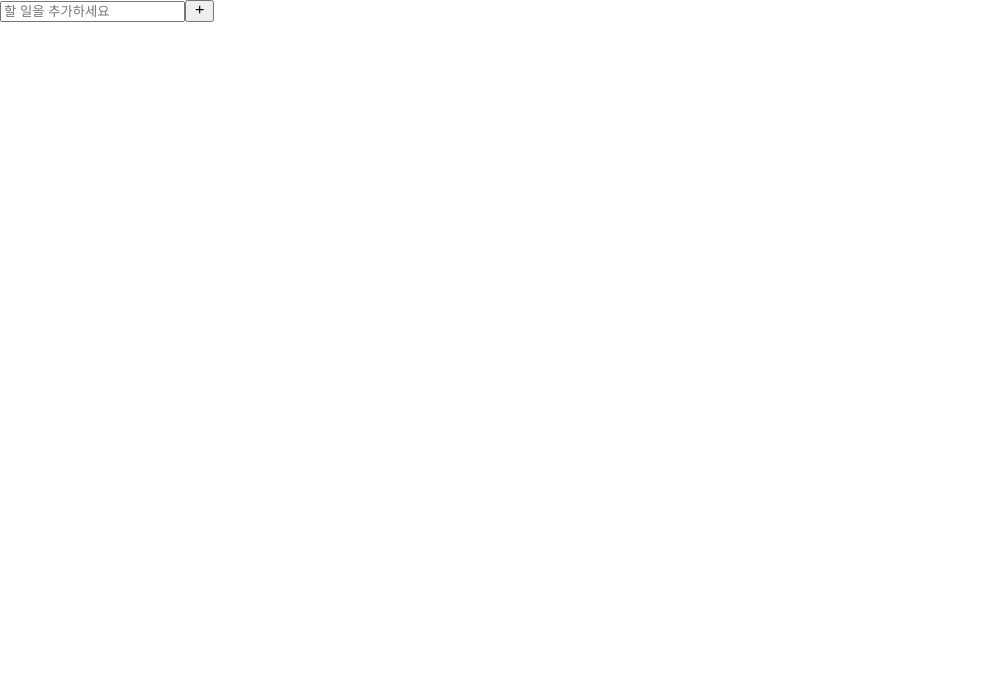
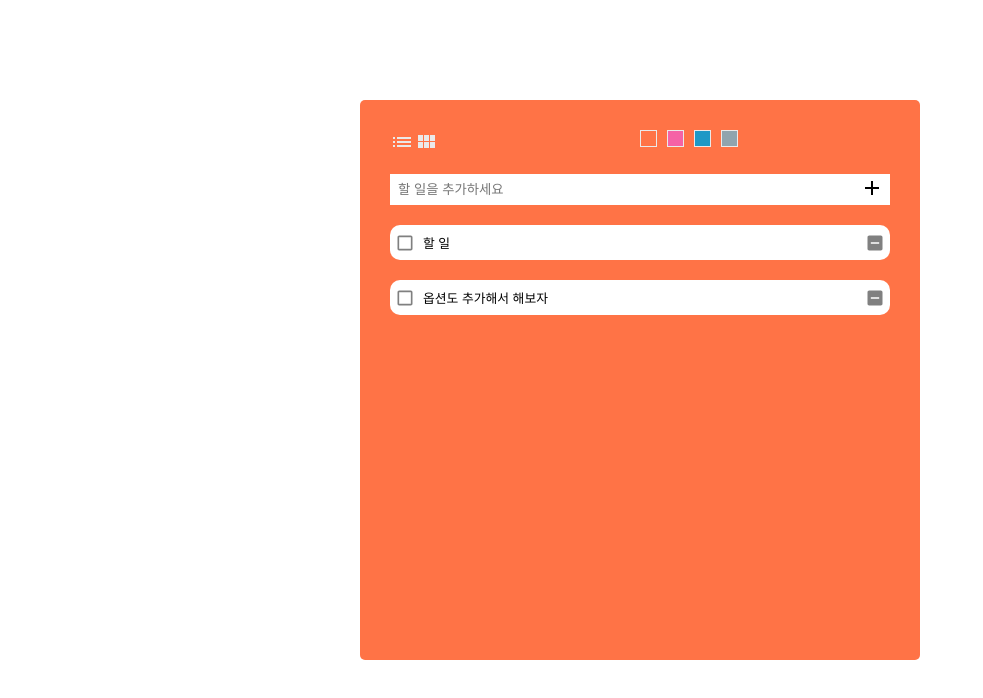
Before and after one commit to Sedies/React-Practice, a React (Create React App) app in the folder toy-todo/: page / in a window 1280 px wide. Shown: the top 698 px of the page, without its empty margins (0-983 px from the left). Built offline with nearby package versions, Linux system fonts and the light colour scheme.

Commit message:
옵션버튼(레이아웃/컬러)추가, 스타일 추가(기본형)

```diff
--- a/toy-todo/package.json
+++ b/toy-todo/package.json
@@ -3,6 +3,7 @@
   "version": "0.1.0",
   "private": true,
   "dependencies": {
+    "eslint-plugin-react-hooks": "^2.1.2",
     "react": "^16.10.2",
     "react-dom": "^16.10.2",
     "react-icons": "^3.7.0",
--- a/toy-todo/src/App.js
+++ b/toy-todo/src/App.js
@@ -1,13 +1,102 @@
-import React from 'react';
+import React, { useState, useCallback, useEffect } from 'react';
 import TodoTemplate from './components/TodoTemplate';
 import TodoInput from './components/TodoInput';
+import TodoOption from './components/TodoOption';
+import TodoList from './components/TodoList';
 
-function App() {
+const App = () => {
+  const [todos, setTodos] = useState([
+    {
+      num: 1,
+      text: '할 일',
+      checked: false,
+    },
+    {
+      num: 2,
+      text: '옵션도 추가해서 해보자',
+      checked: false,
+    },
+  ]);
+
+  const [colors, setColors] = useState([
+    {
+      num: 1,
+      id: 'background-orange',
+      background: '#ff7346',
+      checked: true,
+    },
+    {
+      num: 2,
+      id: 'background-pink',
+      background: '#f562a6',
+      checked: false,
+    },
+    {
+      num: 3,
+      id: 'background-blue',
+      background: '#1e98c6',
+      checked: false,
+    },
+    {
+      num: 4,
+      id: 'background-gray',
+      background: '#90a4ae',
+      checked: false,
+    },
+  ]);
+
+  const onColorChecked = useCallback(
+    num => {
+      setColors(
+        colors.map(color =>
+          color.num === num
+            ? { ...color, checked: true }
+            : { ...color, checked: false },
+        ),
+      );
+    },
+    [colors],
+  );
+
+  const onInsert = useCallback(
+    text => {
+      setTodos(() => [
+        ...todos,
+        {
+          num: Date.now(),
+          text,
+          checked: false,
+        },
+      ]);
+    },
+    [todos],
+  );
+
+  const onRemove = useCallback(
+    num => {
+      setTodos(todos.filter(todo => todo.num !== num));
+    },
+    [todos],
+  );
+
+  const onToggle = useCallback(
+    num => {
+      setTodos(
+        todos.map(todo =>
+          todo.num === num ? { ...todo, checked: !todo.checked } : todo,
+        ),
+      );
+    },
+    [todos],
+  );
+
   return (
-    <TodoTemplate>
-      <TodoInput />
+    <TodoTemplate colors={colors}>
+      <TodoOption colors={colors} onColorChecked={onColorChecked} />
+      <TodoInput onInsert={onInsert} />
+      <TodoList todos={todos} onRemove={onRemove} onToggle={onToggle} />
     </TodoTemplate>
   );
-}
+};
 
 export default App;
--- a/toy-todo/src/components/TodoInput.js
+++ b/toy-todo/src/components/TodoInput.js
@@ -2,17 +2,42 @@ import React, { useState, useCallback } from 'react';
 import styled from 'styled-components';
 import { MdAdd } from 'react-icons/md';
 
-const Button = styled.button``;
+const Form = styled.form`
+  display: flex;
+  & input {
+    display: flex;
+    flex: 1;
+    box-sizing: border-box;
+    padding: 0.5rem;
+    border: 0 none;
+  }
+`;
 
-const TodoInput = () => {
+const Button = styled.button`
+  background: #fff;
+  border: 0 none;
+  font-size: 1.5rem;
+  line-height: 1;
+`;
+
+const TodoInput = ({ onInsert }) => {
   const [value, setValue] = useState('');
 
   const onChange = useCallback(e => {
     setValue(e.target.value);
   }, []);
 
+  const onSubmit = useCallback(
+    e => {
+      onInsert(value);
+      setValue('');
+      e.preventDefault();
+    },
+    [onInsert, value],
+  );
+
   return (
-    <div>
+    <Form onSubmit={onSubmit}>
       <input
         placeholder="할 일을 추가하세요"
         value={value}
@@ -21,7 +46,7 @@ const TodoInput = () => {
       <Button>
         <MdAdd />
       </Button>
-    </div>
+    </Form>
   );
 };
 
--- a/toy-todo/src/components/TodoList.js
+++ b/toy-todo/src/components/TodoList.js
@@ -0,0 +1,22 @@
+import React from 'react';
+import styled from 'styled-components';
+import TodoListItem from './TodoListItem';
+
+const Todolist = styled.div``;
+
+const TodoList = ({ todos, onRemove, onToggle }) => {
+  return (
+    <Todolist>
+      {todos.map(todo => (
+        <TodoListItem
+          todo={todo}
+          key={todo.num}
+          onRemove={onRemove}
+          onToggle={onToggle}
+        />
+      ))}
+    </Todolist>
+  );
+};
+
+export default TodoList;
--- a/toy-todo/src/components/TodoListItem.js
+++ b/toy-todo/src/components/TodoListItem.js
@@ -0,0 +1,75 @@
+import React from 'react';
+import styled, { css } from 'styled-components';
+import {
+  MdIndeterminateCheckBox,
+  MdCheckBox,
+  MdCheckBoxOutlineBlank,
+} from 'react-icons/md';
+
+const Todolistitem = styled.div`
+  display: flex;
+  background: #fff;
+  border-radius: 10px;
+  height: 35px;
+  margin-top: 20px;
+  padding: 0 5px;
+  .checkBox {
+    align-items: center;
+    display: flex;
+    flex: 1;
+
+    svg {
+      cursor: pointer;
+      color: gray;
+      font-size: 1.25rem;
+      &:hover {
+        color: #4dd0e1;
+      }
+    }
+    p {
+      flex: 1;
+      margin-left: 0.5rem;
+      font-size: 0.8rem;
+    }
+  }
+  ${props =>
+    props.checked &&
+    css`
+      .checkBox {
+        svg {
+          color: #4dd0e1;
+        }
+        p {
+          color: gray;
+          text-decoration: line-through;
+        }
+      }
+    `}
+  .remove {
+    display: flex;
+    font-size: 1.25rem;
+    align-items: center;
+    color: gray;
+    cursor: pointer;
+    &:hover {
+      color: tomato;
+    }
+  }
+`;
+
+const TodoListItem = ({ todo, onRemove, onToggle }) => {
+  const { num, text, checked } = todo;
+  return (
+    <Todolistitem checked={checked}>
+      <div className="checkBox" onClick={() => onToggle(num)}>
+        {checked ? <MdCheckBox /> : <MdCheckBoxOutlineBlank />}
+        <p>{text}</p>
+      </div>
+      <div className="remove" onClick={() => onRemove(num)}>
+        <MdIndeterminateCheckBox />
+      </div>
+    </Todolistitem>
+  );
+};
+
+export default TodoListItem;
--- a/toy-todo/src/components/TodoOption.js
+++ b/toy-todo/src/components/TodoOption.js
@@ -0,0 +1,91 @@
+import React from 'react';
+import styled from 'styled-components';
+import { MdList, MdViewModule } from 'react-icons/md';
+
+const OptionWrap = styled.div`
+  transition: ease-in backgournd 0.4s;
+  margin-bottom: 1.5rem;
+  display: flex;
+  > div {
+    flex: 1;
+    align-items: center;
+    width: 50%;
+    height: 20px;
+  }
+  &:after {
+    content: '';
+    display: block;
+    clear: both;
+  }
+  & input {
+    display: none;
+  }
+`;
+
+const LayoutBtn = styled.div`
+  > label {
+    svg {
+      font-size: 1.5rem;
+      color: #ebe9e9;
+    }
+  }
+  > label:hover {
+    cursor: pointer;
+    svg {
+      color: #fff;
+    }
+  }
+`;
+const BackgroundColorBtn = styled.div`
+  margin-left: auto;
+`;
+const Colors = styled.label`
+  display: inline-block;
+  width: 15px;
+  height: 15px;
+  border: 1px solid #ebe9e9;
+  cursor: pointer;
+  &:hover {
+    border-color: #fff;
+  }
+  & ~ & {
+    margin-left: 10px;
+  }
+`;
+
+const TodoOption = ({ colors, onColorChecked }) => {
+  return (
+    <OptionWrap>
+      <LayoutBtn>
+        <input type="radio" name="btn-layout" id="radio-list" checked />
+        <label for="radio-list">
+          <MdList />
+        </label>
+        <input type="radio" name="btn-layout" id="radio-card" />
+        <label for="radio-card">
+          <MdViewModule />
+        </label>
+      </LayoutBtn>
+      <BackgroundColorBtn>
+        {colors.map(color => (
+          <>
+            <input
+              type="radio"
+              name="bg"
+              id={color.id}
+              checked={color.checked}
+              onClick={() => onColorChecked(color.num)}
+            />
+            <Colors
+              for={color.id}
+              style={{ background: color.background }}
+              key={color.num}
+            />
+          </>
+        ))}
+      </BackgroundColorBtn>
+    </OptionWrap>
+  );
+};
+
+export default TodoOption;
--- a/toy-todo/src/components/TodoTemplate.js
+++ b/toy-todo/src/components/TodoTemplate.js
@@ -1,7 +1,23 @@
 import React from 'react';
+import styled, { css } from 'styled-components';
 
-const TodoTemplate = ({ children }) => {
-  return <div>{children}</div>;
+const Template = styled.div`
+  width: 500px;
+  min-height: 500px;
+  margin: 100px auto;
+  padding: 30px;
+  border-radius: 5px;
+`;
+
+const TodoTemplate = ({ children, colors }) => {
+  const getChecked = colors => {
+    const chk = colors.filter(num => num.checked === true);
+    return chk[0].background;
+  };
+
+  return (
+    <Template style={{ background: getChecked(colors) }}>{children}</Template>
+  );
 };
 
 export default TodoTemplate;
```
Also changed, not shown: 1 other file (tests, documents, lock files or other folders).
